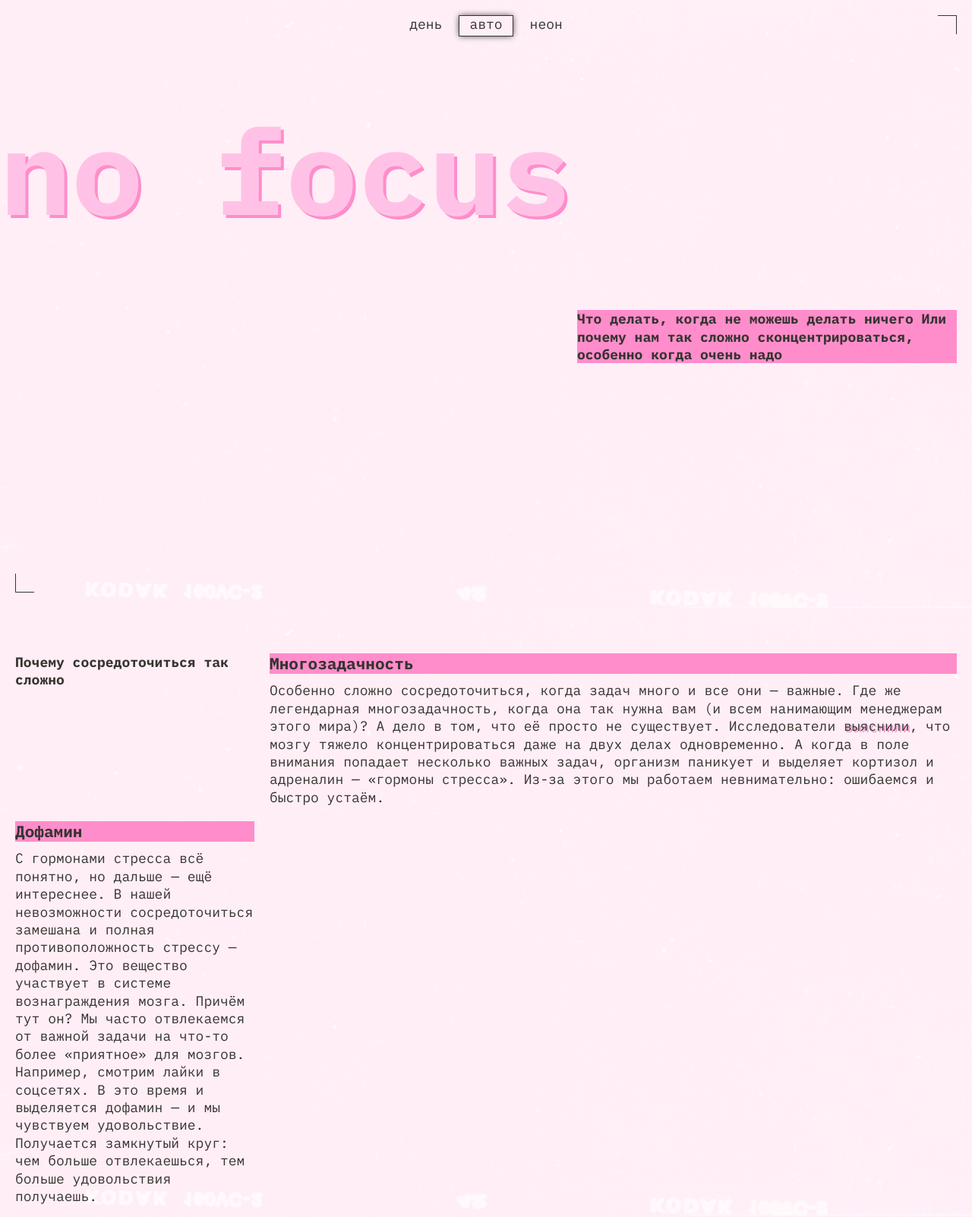
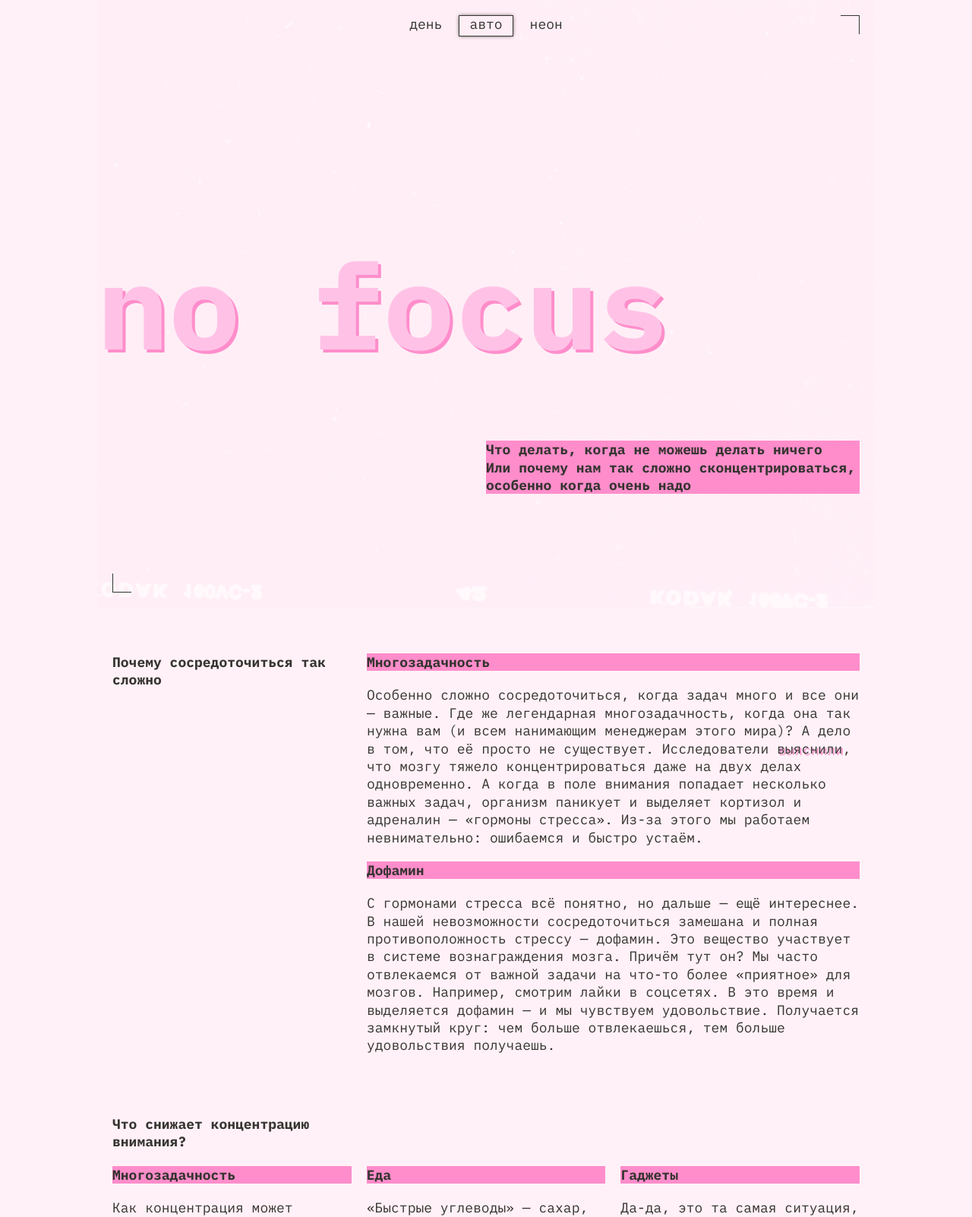
Before and after one commit to SanchesXray/slozhno-sosredotochitsya-fd, a plain HTML site: page index.html in a window 1280 px wide. Shown: the top 1602 px of the page at 76% size. Drawn offline with Linux system fonts and the light colour scheme.

Commit message:
Редктирование Style.css

```diff
--- a/index.html
+++ b/index.html
@@ -49,7 +49,8 @@
       <section class="header__section">
         <h1 class="header__title">no focus</h1>
         <p class="header__text title-decor">
-          Что делать, когда не можешь делать ничего Или почему нам так сложно
+          Что делать, когда не можешь делать ничего<br />
+          Или почему нам так сложно
           сконцентрироваться, особенно когда очень надо
         </p>
       </section>
--- a/styles/style.css
+++ b/styles/style.css
@@ -1,28 +1,42 @@
 /* Основные стили проекта. Это стили для темы, которую вы верстаете первой. */
 
- /* style.css - Mobile First подход */
+/* style.css - Mobile First подход */
 
 .page {
   /* сохраните в разметке и стилях класс page у тега body.
   Он удобен, чтобы составлять селекторы для разных цветовых тем. */
+
   background-color: var(--bg-color);
-  background-image: var(--bg-image);
+  /* background-image: var(--bg-image);
   background-position: center;
   background-size: cover;
-  background-attachment: fixed;
+  background-attachment: fixed; */
   color: var(--text-color);
   font-family: var(--main-font);
   font-size: var(--font-size);
   line-height: var(--line-height);
+  min-inline-size: 375px;
+  max-inline-size: 1024px;
 }
 
 /* Секция Заголовок */
 .header {
   display: grid;
-  grid-template-rows: 1fr auto 1fr;
+  grid-template-rows: 1fr 126px 1fr;
+  /* grid-template-rows: 1fr min-content 1fr; */
+  /* grid-template-rows: auto auto 1fr;  */
   padding: 10px;
   min-height: 100vh;
   position: relative;
+  /* margin-block-start: -20px; */
+  /* gap: 70px; */
+  /* margin-inline-end: 22px; */
+  /* max-height: 768px; */
+
+  background-image: var(--bg-image);
+  background-position: center;
+  background-size: cover;
+  /* background-attachment: fixed; */
 }
 
 .decorated-zone::before,
@@ -75,7 +89,7 @@
 .header__theme-menu {
   justify-self: end;
   align-self: center;
-  padding-top: 65px;
+  padding-bottom: 33px;
 }
 
 .header__theme-menu-list {
@@ -112,7 +126,7 @@
 .header__theme-menu-button_active {
   pointer-events: none;
   outline: 1px solid var(--decor-color);
-  box-shadow: 0 0 9px currentColor;
+  box-shadow: 0 0 5px currentColor;
 }
 
 /* Title - no focus */
@@ -121,9 +135,12 @@
   color: var(--title-color);
   text-shadow: var(--text-shadow);
   font-family: var(--main-font, monospace);
-  line-height: 82.5%;
-  margin-inline-start: 0;
+  line-height: 83.5%;
+  margin-bottom: 54px;
   justify-self: end;
+
+  /* Поднимаем заголовок на мобильных */
+  margin-top: -32px;
 }
 
 .header__text {
@@ -132,18 +149,20 @@
   font-weight: 700;
   justify-self: end;
   align-self: center;
-  margin-block-start: 15vh;
-  width: clamp(350px, 50%, 500px);
-  margin-block-end: 114px;
+  margin-block-start: 4vh;
+  width: clamp(355px, 50%, 500px);
+  /* margin-block-start: 24px; */
   place-self: end;
 }
 
 /* Основной контент */
 .content {
-  padding: 40px 10px;
+  /* padding: 40px 10px; */
   display: flex;
   flex-direction: column;
   gap: 50px;
+  padding-inline: 10px;
+  padding-block: 40px;
 }
 
 .content__section {
@@ -156,9 +175,17 @@
   font-size: 18px;
 }
 
+.content__section-text {
+  display: flex;
+  flex-direction: column;
+  gap: 10px;
+}
+
 .title-decor {
   background-color: var(--accent-color);
   color: var(--accent-text-color);
+  font-size: var(--font-size);
+
 }
 
 .content__text {
@@ -225,6 +252,8 @@
 @media (min-width: 768px) {
   .header {
     padding: 20px;
+    grid-template-rows: 1fr min-content 1fr;
+    grid-template-rows: 1fr 30px 1fr;
   }
 
   .decorated-zone::before {
@@ -243,17 +272,20 @@
   }
 
   .header__theme-menu {
-    padding-top: 172px;
+    padding-top: 155px;
   }
 
   .header__title {
     font-size: var(--font-size-desktop);
     margin-inline-start: -20px;
+    /* margin-block-end: -20px; */
     justify-self: start;
   }
 
-  .header__text {
-    margin-block-end: 162px;
+  .header__section {
+    /* check */
+    /* margin-inline-start: 92px; */
+    margin-block-start: -14px;
   }
 
   .content {
@@ -263,6 +295,11 @@
 
   .content__section:first-child {
     grid-template-columns: 1fr 2fr;
+    grid-row: span 2;
+  }
+
+  .content__section:first-child .content__title {
+    grid-row: span 2;
   }
 
   .content__section:nth-child(3) {
@@ -271,11 +308,26 @@
 
   .content__section:nth-child(2) .content__title {
     max-width: 30%;
+    /* grid-row: span 2; */
+  }
+
+  .header__theme-menu-list {
+    /* check */
+    padding-bottom: 158px;
+  }
+
+  .header__title {
+    padding-top: 13px;
+  }
+
+  .header__text {
+    margin-top: 162px;
   }
 
   .content__gallery {
     gap: 20px;
     grid-template-columns: repeat(3, 1fr);
+    grid-template-rows: auto;
     grid-template-areas:
       "title title title"
       "sunset sunset ice"
@@ -283,11 +335,25 @@
       "tape street street";
   }
 
-  .sunset-img { grid-area: sunset; }
-  .ice-img { grid-area: ice; }
-  .tape-img { grid-area: tape; }
-  .books-img { grid-area: books; }
-  .street-img { grid-area: street; }
+  .content__gallery h3.title-decor {
+    grid-area: title;
+  }
+
+  .sunset-img {
+    grid-area: sunset;
+  }
+  .ice-img {
+    grid-area: ice;
+  }
+  .tape-img {
+    grid-area: tape;
+  }
+  .books-img {
+    grid-area: books;
+  }
+  .street-img {
+    grid-area: street;
+  }
 }
 
 .footer__title {
@@ -306,16 +372,39 @@
     flex-direction: row;
   }
 
+  .header__section {
+    /* check */
+    /* margin-inline-start: 92px; */
+    margin-block-start: 0;
+  }
+
   .header__title {
     text-shadow: var(--text-shadow);
+    margin-block-start: -62px;
+    margin-block-end: -6px;
+  }
+
+  .header__text {
+    margin-block-start: 120px;
+    /* margin-block-end: -120px; */
   }
 
   .content__section:first-child {
     grid-template-columns: 315px 1fr;
   }
 
+  .content__section:first-child .content__title {
+    grid-row: span 2;
+  }
+
   .content__section:nth-child(2) {
-    grid-template-columns: repeat(3, 1fr);
+    grid-template-columns: 1fr 1fr 1fr;
+    grid-template-rows: auto auto;
+  }
+
+  .content__section:nth-child(2) .content__title {
+    grid-column: span 3;
+    width: 30%;
   }
 
   .content__section:nth-child(3) {
```
